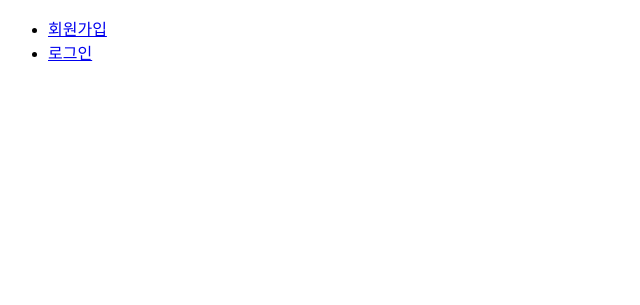
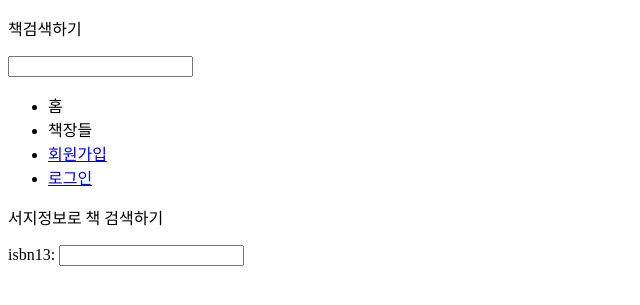
Before and after one commit to noname2048/az-django-emailuser, a Django app: page / in a window 1280 px wide. Shown: the top 305 px of the page, without its empty margins (0-640 px from the left). Run offline with Django 3.2, Linux system fonts and the light colour scheme; parts of the project's set-up code (start-up, migrations or seed data) failed here and were passed over; some libraries are stand-ins or nearby versions.

Commit message:
refactor: add logout url, search html

```diff
--- a/mysite/accounts/urls.py
+++ b/mysite/accounts/urls.py
@@ -8,6 +8,7 @@
     login_view,
     about_user_view,
     change_password,
+    logout_view,
 )
 
 
@@ -18,7 +19,7 @@
     path("signup", signup_view, name="signup"),
     path("welcome", welcome_view, name="welcome"),
     path("login", login_view, name="login"),
-    path("logout", login_view, name="logout"),
+    path("logout", logout_view, name="logout"),
     path("about/user/<int:id>", about_user_view, name="about_user"),
     path("change_password", change_password, name="change_password"),
 ]
--- a/mysite/templates/base.html
+++ b/mysite/templates/base.html
@@ -10,8 +10,15 @@
     {% endblock head %}
 </head>
 <body>
+    <form action="">
+        <p>책검색하기</p>
+        <input type="text" name="book-search">
+    </form>
     <nav>
         <ul>
+            <li>홈</li>
+            <li>책장들</li>
+
             {% if user.is_authenticate %}
                 {{ user.avatar }}
                <li><a href="{% url "accounts:logout" %}">로그아웃</a></li>
--- a/mysite/templates/home.html
+++ b/mysite/templates/home.html
@@ -11,4 +11,19 @@
     <div class="g-signin2" data-onsuccess="onSignIn"></div>
     <script src="https://apis.google.com/js/platform.js" async defer></script>
     <!-- https://developers.google.com/identity/sign-in/web/sign-in -->
+
+    {% if user.is_authenticate %}
+        <p>책 등록하기</p>
+        <form action="">
+            <label for="isbn13">isbn13:</label>
+            <input type="text" name="isbn13">
+        </form>
+        <p>유저 책장</p>
+    {% else %}
+        <p>서지정보로 책 검색하기</p>
+        <form action="">
+            <label for="isbn13">isbn13:</label>
+            <input type="text" name="isbn13">
+        </form>
+    {% endif %}
 {% endblock content %}
```
